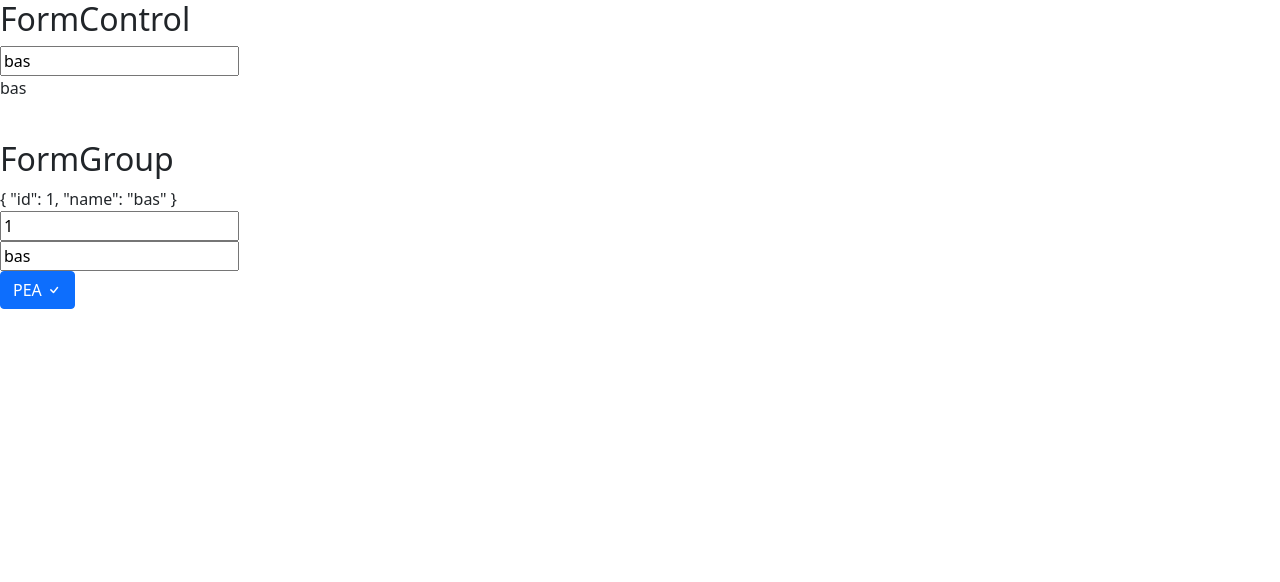
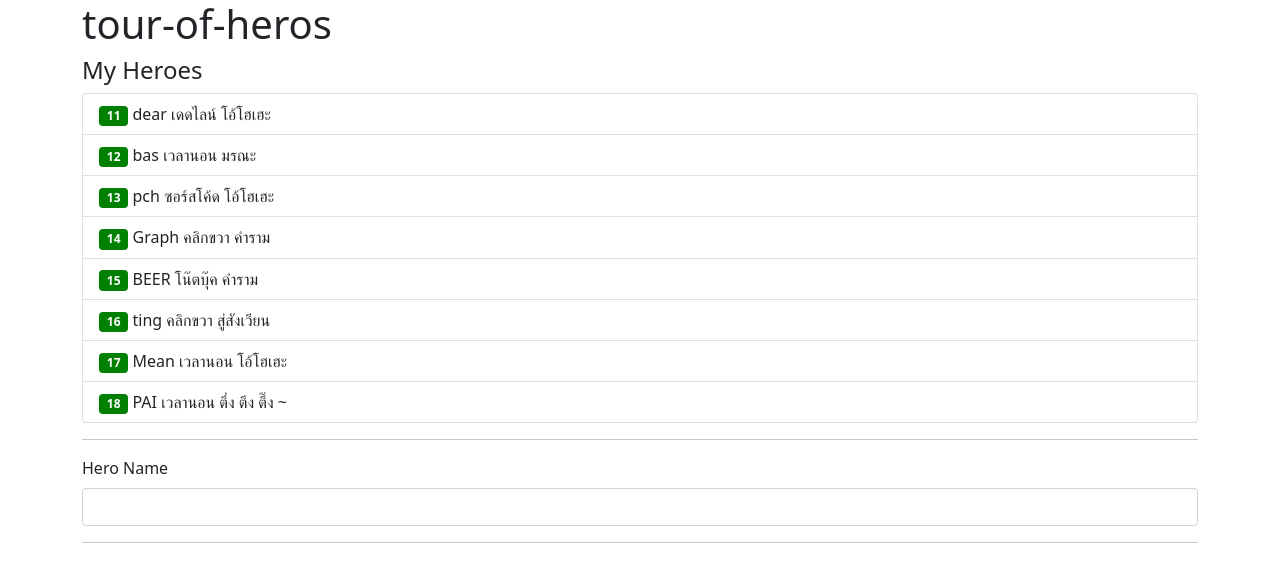
Before and after one commit to arigatopix/tour-of-heros, an Angular app: page / in a window 1280 px wide. Shown: the top 582 px of the page. Built offline with nearby package versions, Linux system fonts and the light colour scheme.

Commit message:
Tour Of PEA Heroes 01 - Heroes

```diff
--- a/src/app/app.component.html
+++ b/src/app/app.component.html
@@ -1,2 +1,5 @@
-<app-heros></app-heros>
-<button class="btn btn-primary">PEA <i class="bi bi-check"></i></button>
+<div class="container">
+  <h1>{{ title }}</h1>
+
+  <app-heros></app-heros>
+</div>
--- a/src/app/heros/heros.component.html
+++ b/src/app/heros/heros.component.html
@@ -1,18 +1,23 @@
-<h2>FormControl</h2>
-<input type="text" [formControl]="heroFormControl" />
+<h4>My Heroes</h4>
 
-<p>{{ heroFormControl.value }}</p>
+<ul class="list-group">
+  <li
+    class="list-group-item list-group-item-action"
+    [ngClass]="{ active: hero.id === heroFormGroup.get('id')?.value }"
+    *ngFor="let hero of heros"
+    (click)="onSelectHero(hero)"
+  >
+    <span class="badge">{{ hero.id }}</span>
+    {{ hero.name }}
+  </li>
+</ul>
 
-<br />
-
-<h2>FormGroup</h2>
-{{ heroFormGroup.value | json }}
+<hr />
 
 <form [formGroup]="heroFormGroup">
-  <div>
-    <input type="number" formControlName="id" />
-  </div>
-  <div>
-    <input type="text" formControlName="name" />
-  </div>
+  <h4>{{ heroFormGroup.get("name")?.value | uppercase }}</h4>
+  <label class="form-label" for="name">Hero Name</label>
+  <input class="form-control" type="text" formControlName="name" id="name" />
 </form>
+
+<hr />
--- a/src/app/heros/heros.component.scss
+++ b/src/app/heros/heros.component.scss
@@ -0,0 +1,3 @@
+.badge {
+  background-color: green;
+}
--- a/src/app/heros/heros.component.ts
+++ b/src/app/heros/heros.component.ts
@@ -9,12 +9,7 @@ import { Hero } from '../hero';
   styleUrls: ['./heros.component.scss'],
 })
 export class HerosComponent implements OnInit {
-  hero: Hero = {
-    id: 1,
-    name: 'bas',
-  };
-
-  heroFormControl = new FormControl(this.hero, Validators.required);
+  heros = HEROS;
 
   heroFormGroup = new FormGroup({
     id: new FormControl(),
@@ -23,8 +18,9 @@ export class HerosComponent implements OnInit {
 
   constructor() {}
 
-  ngOnInit(): void {
-    this.heroFormControl.setValue(this.hero.name);
-    this.heroFormGroup.setValue(this.hero);
+  ngOnInit(): void {}
+
+  onSelectHero(hero: Hero): void {
+    this.heroFormGroup.setValue(hero);
   }
 }
```
